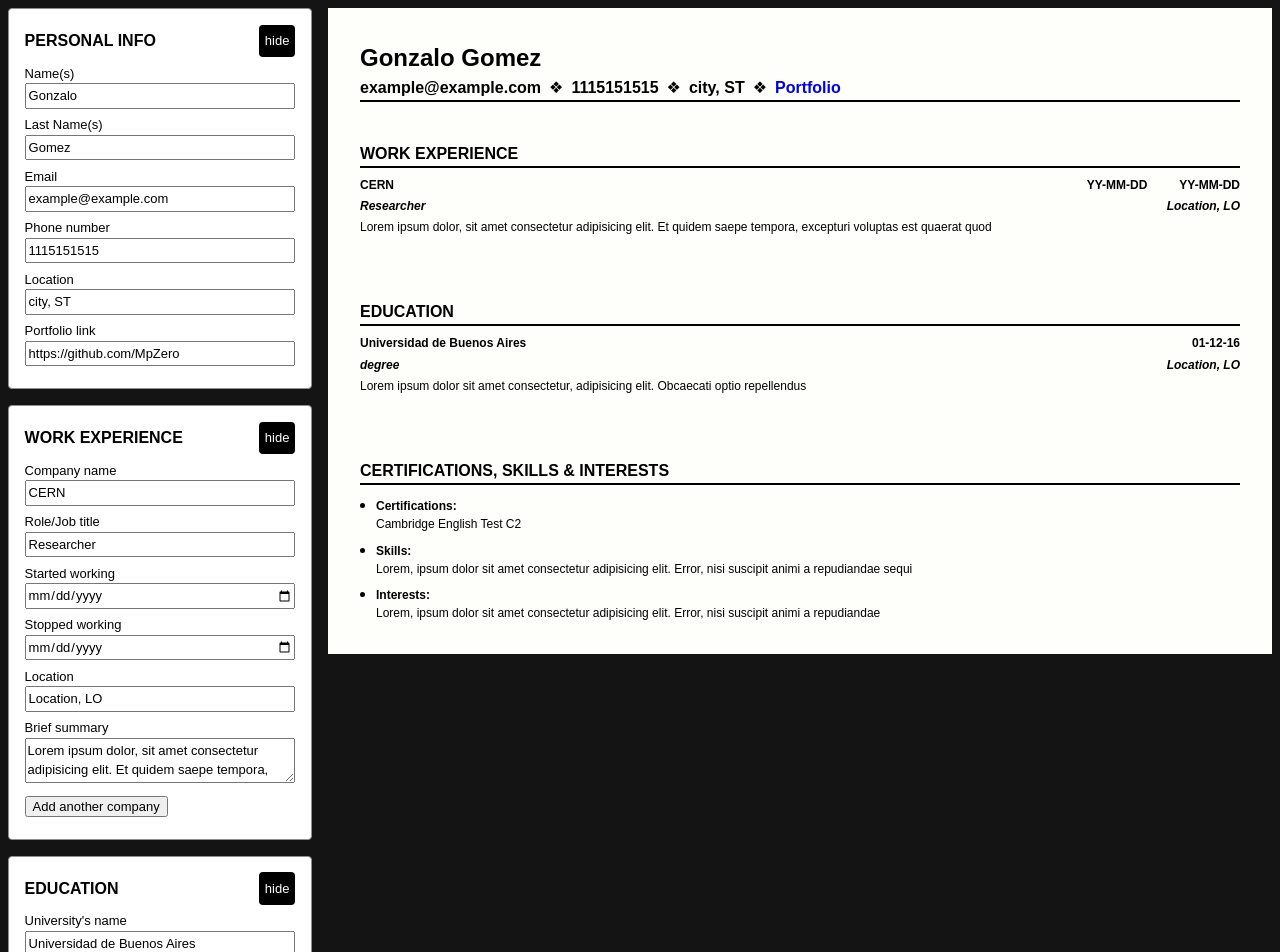
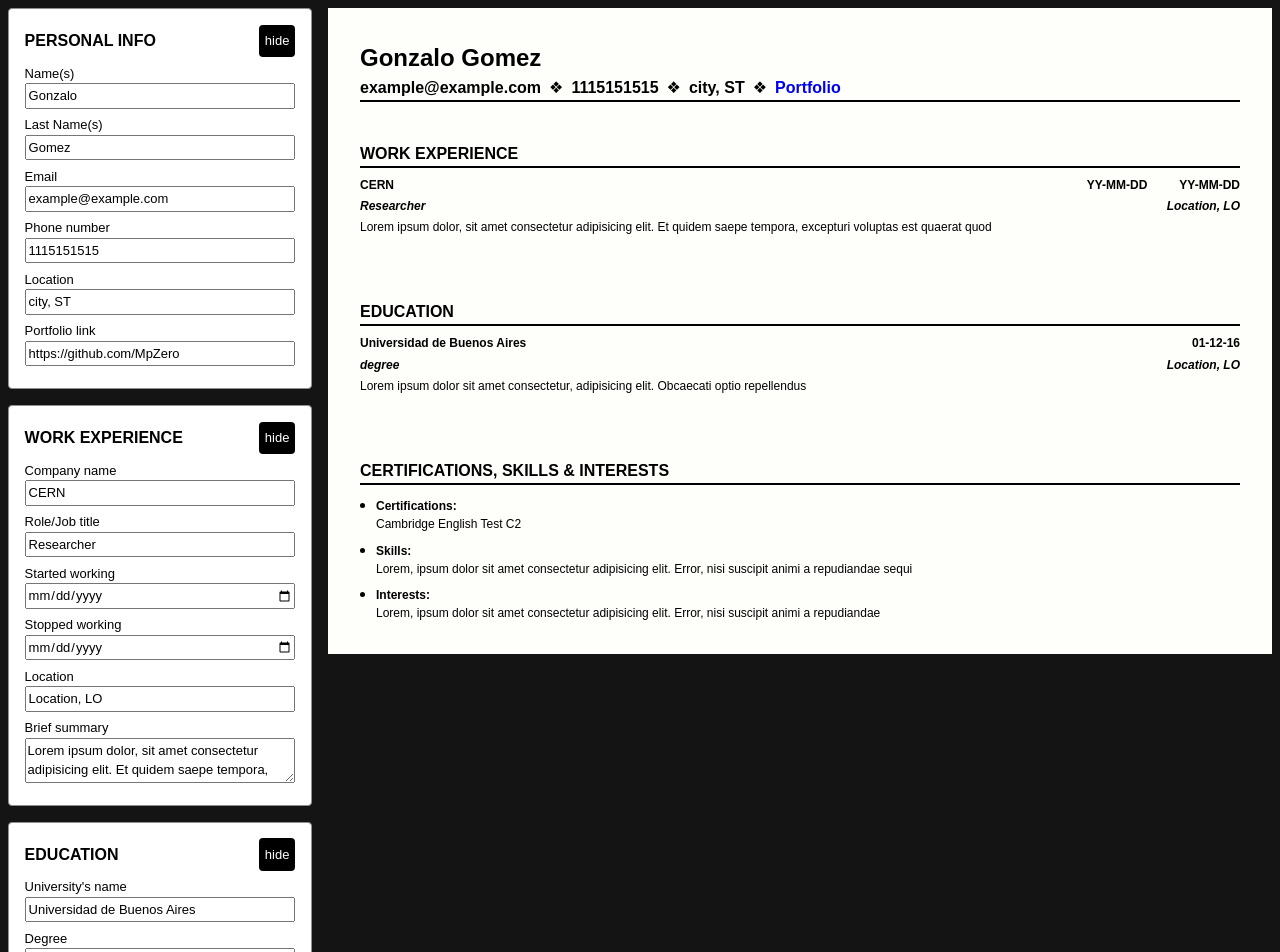
Before and after one commit to MpZero/cv-application, a React (Vite) app: page / in a window 1280 px wide. Shown: the top 952 px of the page. Built offline with nearby package versions, Linux system fonts and the light colour scheme.

Commit message:
Delete button from workInfo Form component

```diff
--- a/src/components/Form.jsx
+++ b/src/components/Form.jsx
@@ -139,7 +139,6 @@ function WorkInfo({ data }) {
               defaultValue={data.workSummary}
             ></textarea>
           </label>
-          <input type="button" value="Add another company" />
         </div>
       )}
     </div>
@@ -148,6 +147,7 @@ function WorkInfo({ data }) {
 WorkInfo.propTypes = {
   data: PropTypes.object.isRequired,
 };
+
 function EducationInfo({ data }) {
   const [isFormBodyVisible, setIsFormBodyVisible] = useState(true);
 
```
